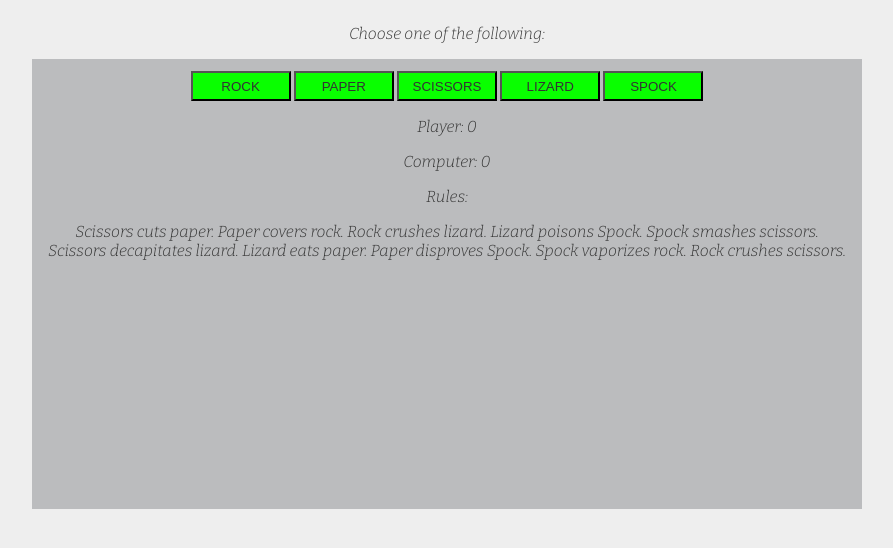
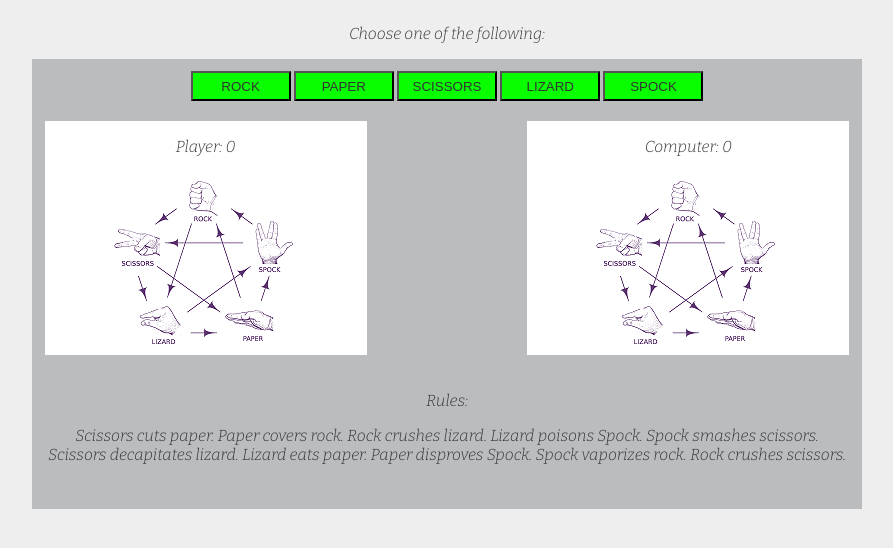
Before and after one commit to Code-Institute-Submissions/Zvonimir667-milestone2, a plain HTML site: page index.html in a window 1280 px wide. Shown: the part 78-626 px from the top of the page, without its empty margins (193-1086 px from the left). Drawn offline with nearby package versions, Linux system fonts and the light colour scheme.

Commit message:
Style score area

```diff
--- a/assets/css/style.css
+++ b/assets/css/style.css
@@ -24,6 +24,25 @@ body {
     padding: 1%;
 }
 
+.score-area {
+    padding-top: 20px;
+    padding-bottom: 20px;
+    width: 100%;
+    overflow: hidden;
+}
+
+#player {
+    background-color: white;
+    float: left;
+    width: 40%;
+}
+
+#computer {
+    background-color: white;
+    float: right;
+    width: 40%;
+}
+
 .btn {
     width: 100px;
     height: 30px;
--- a/index.html
+++ b/index.html
@@ -16,6 +16,7 @@
   <body>
     <h1 class="heading">Rock, Paper, Scissors, Lizard, Spock game</h1>
     <p>Choose one of the following:</p>
+
     <div class="game-area">
       <div class="button-area">
         <button aria-label="Rock" id="rock" data-choice="0" class="btn">
@@ -34,12 +35,27 @@
           Spock
         </button>
       </div>
+
       <div class="score-area">
+        <div id="player">
           <p>Player: <span id="player-score">0</span></p>
+          <img
+            src="assets/images/rpsls.png"
+            alt="Rock Paper Scissors Lizard Spock"
+          />
+        </div>
+        <div id="computer">
           <p>Computer: <span id="computer-score">0</span></p>
+          <img
+            src="assets/images/rpsls.png"
+            alt="Rock Paper Scissors Lizard Spock"
+          />
+        </div>
       </div>
       <div class="image-area"></div>
       <div class="result-area"></div>
+
+    <footer>
         <div class="rules-area">
             <p>Rules:</p>
             <p>
@@ -50,6 +66,7 @@
             </p>
         </div>
         </div>
+    </footer>
 
     <script src="assets/js/script.js"></script>
   </body>
```
Lines whose indentation alone changed are shown as unchanged.
